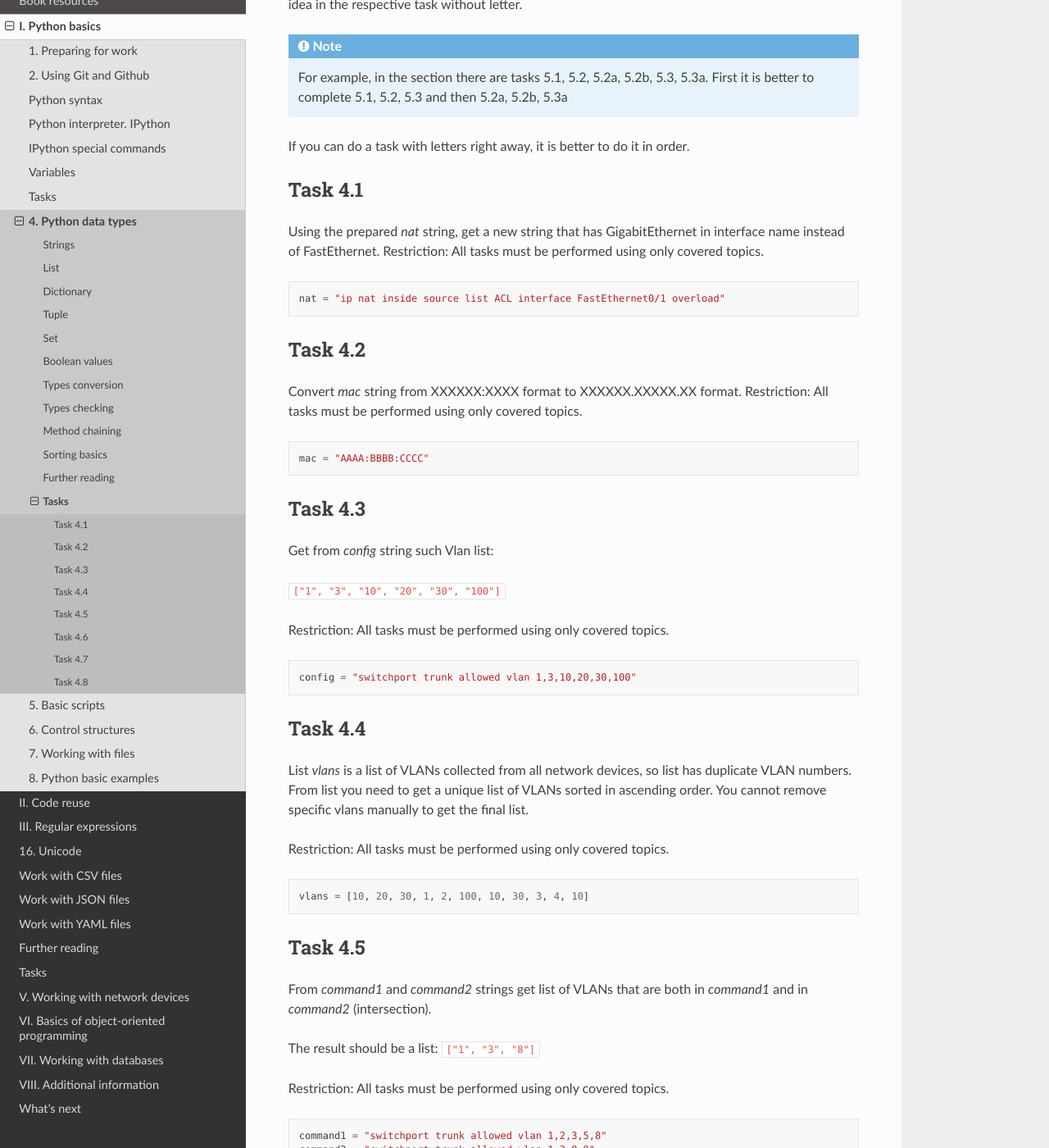
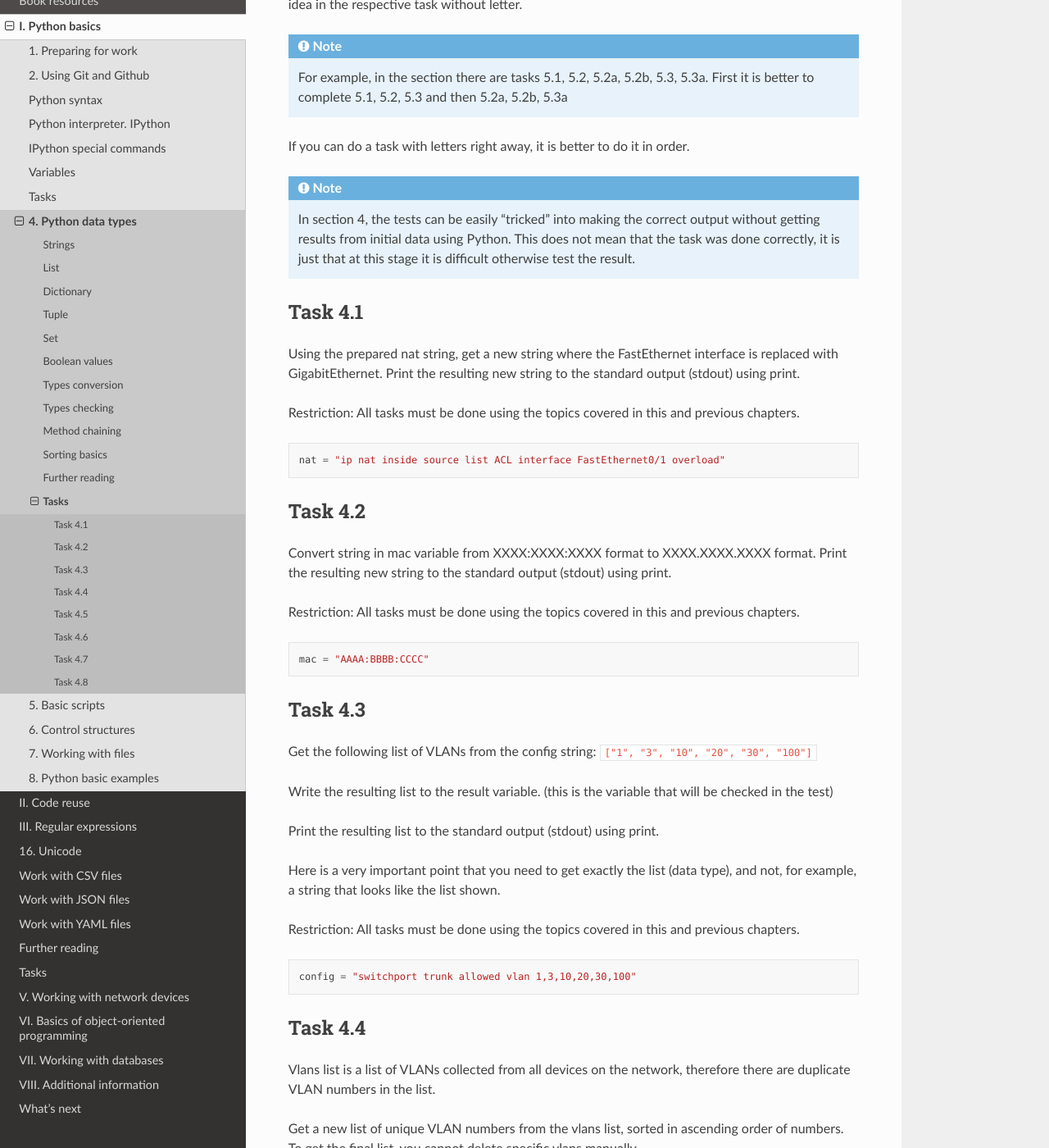
Before and after one commit to natenka/pyneng-book-en, a Sphinx documentation site: the page built from docs/source/exercises/04_exercises.rst, in a window 1280 px wide and 1400 px high, scrolled down 285 px. Shown: the whole window at 82% size. Built offline with Sphinx 7.4.7 and the Read the Docs theme 2.0.0, drawn with Linux system fonts in a browser that asks for light colours; pages that are not in the unit, such as notebooks, are missing from menus; some of the changed text lies outside the part shown.

Commit message:
tasks 04 translated

```diff
--- a/docs/source/exercises/04_exercises.rst
+++ b/docs/source/exercises/04_exercises.rst
@@ -7,12 +7,20 @@ Tasks
 
 .. include:: ./exercises_intro.rst
 
+.. note::
+    In section 4, the tests can be easily "tricked" into making the
+    correct output without getting results from initial data using Python.
+    This does not mean that the task was done correctly, it is just that at
+    this stage it is difficult otherwise test the result.
+
 Task 4.1
 ~~~~~~~~~~~
 
+Using the prepared nat string, get a new string where the FastEthernet
+interface is replaced with GigabitEthernet.
+Print the resulting new string to the standard output (stdout) using print.
 
-Using the prepared *nat* string, get a new string that has GigabitEthernet in interface name  instead of FastEthernet.
-Restriction: All tasks must be performed using only covered topics.
+Restriction: All tasks must be done using the topics covered in this and previous chapters.
 
 .. code:: python
 
@@ -21,8 +29,12 @@ Restriction: All tasks must be performed using only covered topics.
 Task 4.2
 ~~~~~~~~~~~
 
-Convert *mac* string from XXXXXX:XXXX format to XXXXXX.XXXXX.XX format.
-Restriction: All tasks must be performed using only covered topics.
+Convert string in mac variable from XXXX:XXXX:XXXX format to
+XXXX.XXXX.XXXX format.
+Print the resulting new string to the standard output (stdout) using print.
+
+Restriction: All tasks must be done using the topics covered in this and previous
+chapters.
 
 .. code:: python
 
@@ -31,11 +43,19 @@ Restriction: All tasks must be performed using only covered topics.
 Task 4.3
 ~~~~~~~~~~~
 
-Get from *config* string such Vlan list:
-
+Get the following list of VLANs from the config string:
 ``["1", "3", "10", "20", "30", "100"]``
 
-Restriction: All tasks must be performed using only covered topics.
+
+Write the resulting list to the result variable.
+(this is the variable that will be checked in the test)
+
+Print the resulting list to the standard output (stdout) using print.
+
+Here is a very important point that you need to get exactly the list (data type),
+and not, for example, a string that looks like the list shown.
+
+Restriction: All tasks must be done using the topics covered in this and previous chapters.
 
 .. code:: python
 
@@ -44,9 +64,19 @@ Restriction: All tasks must be performed using only covered topics.
 Task 4.4
 ~~~~~~~~~~~
 
-List *vlans* is a list of VLANs collected from all network devices, so list has duplicate VLAN numbers. From list you need to get a unique list of VLANs sorted in ascending order. You cannot remove specific vlans manually to get the final list.
+Vlans list is a list of VLANs collected from all devices on the network,
+therefore there are duplicate VLAN numbers in the list.
 
-Restriction: All tasks must be performed using only covered topics.
+Get a new list of unique VLAN numbers from the vlans list,
+sorted in ascending order of numbers. To get the final
+list, you cannot delete specific vlans manually.
+
+Write the resulting list to the result variable.
+(this is the variable that will be checked in the test)
+
+Print the resulting list to the standard output (stdout) using print.
+
+Restriction: All tasks must be done using the topics covered in this and previous chapters.
 
 .. code:: python
 
@@ -56,11 +86,17 @@ Restriction: All tasks must be performed using only covered topics.
 Task 4.5
 ~~~~~~~~~~~
 
-From *command1* and *command2* strings get list of VLANs that are both in *command1* and in *command2*  (intersection).
+From the strings command1 and command2, get a list of VLANs that exist
+in both command1 and command2 (intersection).
 
-The result should be a list: ``["1", "3", "8"]``
+In this case, the result should be a list: ``['1', '3', '8']``.
 
-Restriction: All tasks must be performed using only covered topics.
+Write the resulting list to the result variable.
+(this is the variable that will be checked in the test)
+
+Print the resulting list to the standard output (stdout) using print.
+
+Restriction: All tasks must be done using the topics covered in this and previous chapters.
 
 .. code:: python
 
@@ -70,7 +106,7 @@ Restriction: All tasks must be performed using only covered topics.
 Task 4.6
 ~~~~~~~~~~~
 
-Process ospf_route string and display information to standard output stream as:
+Process the ospf_route string and print the information to the stdout as follows:
 
 ::
 
@@ -80,7 +116,7 @@ Process ospf_route string and display information to standard output stream as:
     Last update           3d18h
     Outbound Interface    FastEthernet0/0
 
-Restriction: All tasks must be performed using only covered topics.
+Restriction: All tasks must be done using the topics covered in this and previous chapters.
 
 .. code:: python
 
@@ -89,10 +125,12 @@ Restriction: All tasks must be performed using only covered topics.
 Task 4.7
 ~~~~~~~~~~~
 
-Convert *mac* MAC-address to a binary string of this type:
+Convert MAC address in mac string to binary string like this:
 ``101010101010101010111011101110111100110011001100``
 
-Restriction: All tasks must be performed using only covered topics.
+Print the resulting new string to the standard output (stdout) using print.
+
+Restriction: All tasks must be done using the topics covered in this and previous chapters.
 
 ::
 
@@ -101,24 +139,27 @@ Restriction: All tasks must be performed using only covered topics.
 Task 4.8
 ~~~~~~~~~~~
 
-Convert IP address in *ip* variable to a binary format and display output in columns in this way:
+Convert the IP address in the ip variable to binary and print output in columns
+to stdout:
 
-* first string should be decimal bytes valuesв
-* second string binary values
+* the first line must be decimal values
+* the second line is binary values
 
-The output should be ordered as in example:
+The output should be ordered in the same way as in the example output below:
 
-* by columns
-* column width of 10 characters (in binary format, you have to add two spaces between columns
+* in columns
+* column width 10 characters (in binary
+  you need to add two spaces between columns
+  to separate octets among themselves)
 
-Example of output for address 10.1.1.1:
+Example output for address 10.1.1.1:
 
 ::
 
     10        1         1         1
     00001010  00000001  00000001  00000001
 
-Restriction: All tasks must be performed using only covered topics.
+Restriction: All tasks must be done using the topics covered in this and previous chapters.
 
 ::
 
```
